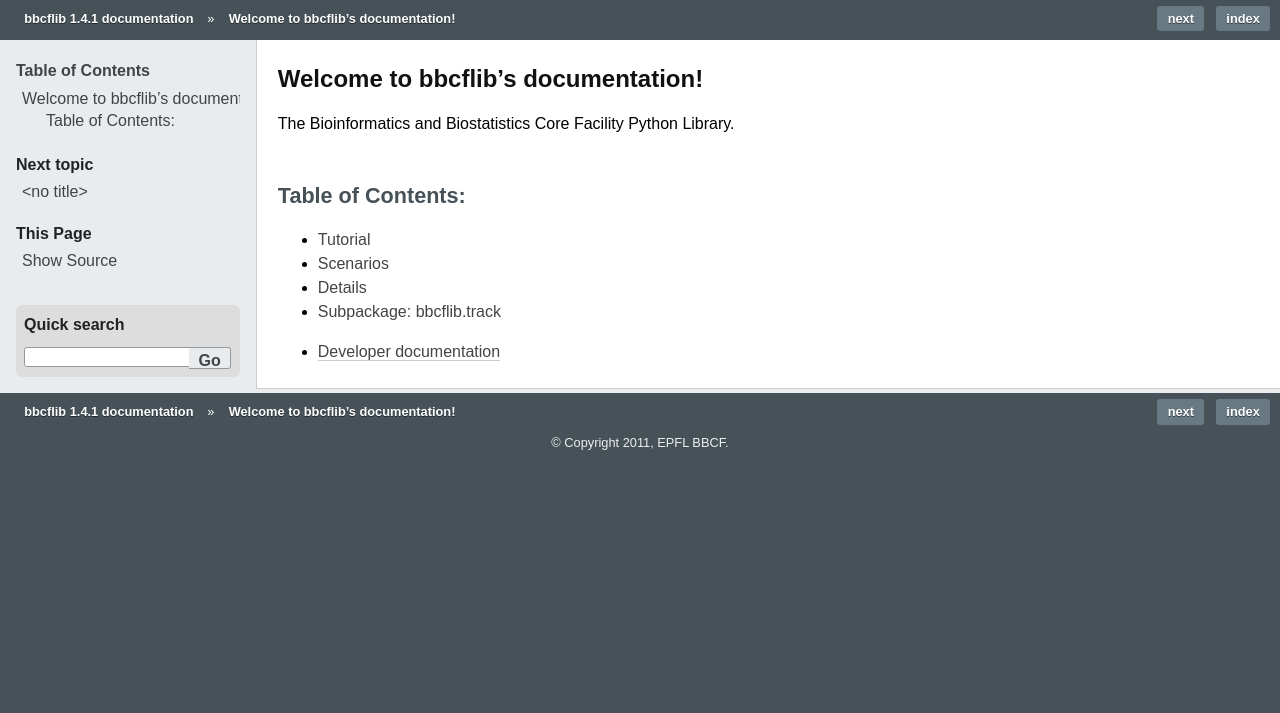
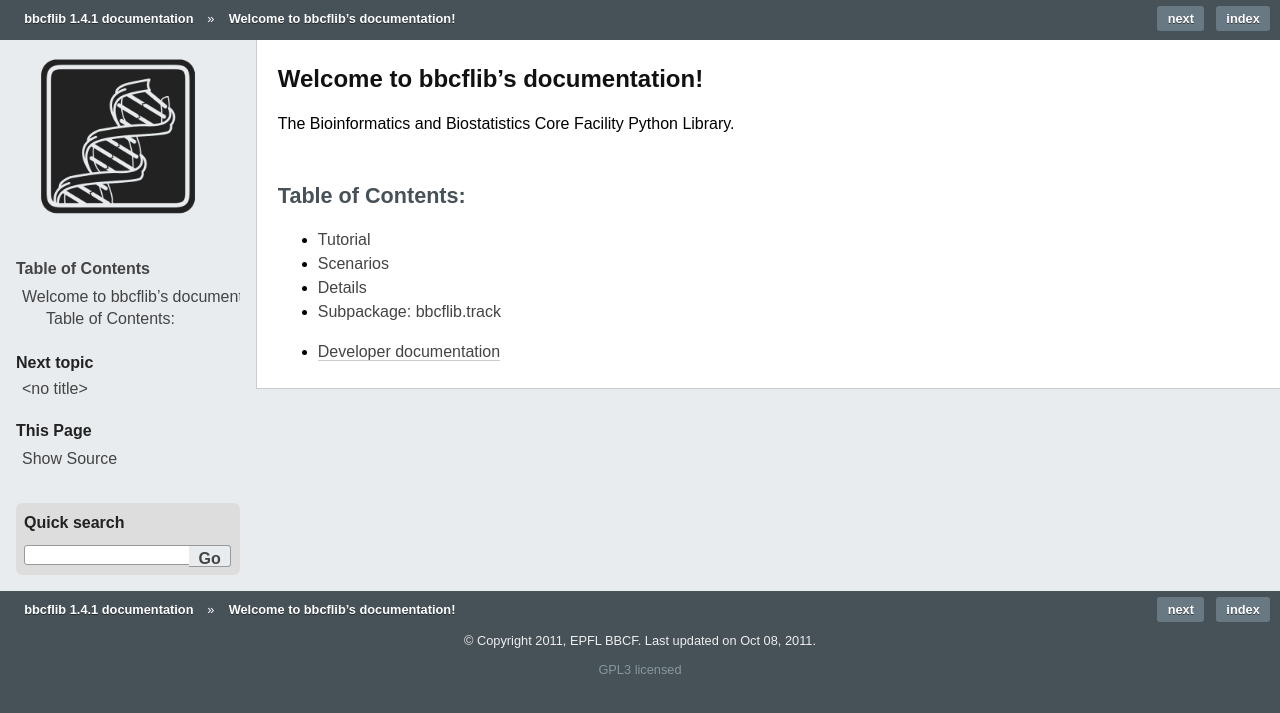
Before and after one commit to bbcf/bbcflib, a Sphinx documentation site: the page built from doc/index.rst, in a window 1280 px wide. Shown: the top 713 px of the page. Built offline with Sphinx 7.4.7, drawn with Linux system fonts in a browser that asks for light colours; formulas are drawn with MathJax 3.

Commit message:
Updating the documentation of the python projects. Added a different logo to each of the documentations so that one can tell them apart easily. Copyright banner up to date everywhere. License in the footer everywhere.

```diff
--- a/doc/conf.py
+++ b/doc/conf.py
@@ -1,7 +1,4 @@
 # -*- coding: utf-8 -*-
-#
-# bbcflib documentation build configuration file, created by
-# sphinx-quickstart on Thu Dec 30 13:36:42 2010.
 #
 # This file is execfile()d with the current directory set to its containing dir.
 #
@@ -28,7 +25,7 @@
 extensions = ['sphinx.ext.autodoc', 'sphinx.ext.doctest', 'sphinx.ext.intersphinx', 'sphinx.ext.todo', 'sphinx.ext.coverage', 'sphinx.ext.pngmath', 'sphinx.ext.ifconfig', 'sphinx.ext.viewcode']
 
 # Add any paths that contain templates here, relative to this directory.
-templates_path = ['_templates']
+templates_path = ['templates']
 
 # The suffix of source filenames.
 source_suffix = '.rst'
@@ -99,7 +96,7 @@
 #html_theme_options = {}
 
 # Add any paths that contain custom themes here, relative to this directory.
-html_theme_path = ["themes", ]
+html_theme_path = ["themes"]
 
 # The name for this set of Sphinx documents.  If None, it defaults to
 # "<project> v<release> documentation".
@@ -110,12 +107,12 @@
 
 # The name of an image file (relative to this directory) to place at the top
 # of the sidebar.
-#html_logo = None
+html_logo = 'logo.png'
 
 # The name of an image file (within the static path) to use as favicon of the
 # docs.  This file should be a Windows icon file (.ico) being 16x16 or 32x32
 # pixels large.
-#html_favicon = None
+html_favicon = 'logo.png'
 
 # Add any paths that contain custom static files (such as style sheets) here,
 # relative to this directory. They are copied after the builtin static files,
@@ -124,7 +121,7 @@
 
 # If not '', a 'Last updated on:' timestamp is inserted at every page bottom,
 # using the given strftime format.
-#html_last_updated_fmt = '%b %d, %Y'
+html_last_updated_fmt = '%b %d, %Y'
 
 # If true, SmartyPants will be used to convert quotes and dashes to
 # typographically correct entities.
--- /dev/null
+++ b/doc/templates/layout.html
@@ -0,0 +1,20 @@
+{% extends '!layout.html' %}
+
+{%- block footer %}
+    <div class="footer">
+    {%- if show_copyright %}
+      {%- if hasdoc('copyright') %}
+        {% trans path=pathto('copyright'), copyright=copyright|e %}&copy; <a href="{{ path }}">Copyright</a> {{ copyright }}.{% endtrans %}
+      {%- else %}
+        {% trans copyright=copyright|e %}&copy; Copyright {{ copyright }}.{% endtrans %}
+      {%- endif %}
+    {%- endif %}
+    {%- if last_updated %}
+      {% trans last_updated=last_updated|e %}Last updated on {{ last_updated }}.{% endtrans %}
+    {%- endif %}
+    {%- if show_sphinx %}
+      {% trans sphinx_version=sphinx_version|e %}Created using <a href="http://sphinx.pocoo.org/">Sphinx</a> {{ sphinx_version }}.{% endtrans %}
+    {%- endif %}
+    <a href="http://www.gnu.org/licenses/gpl-3.0.txt"><p>GPL3 licensed</p></a>
+    </div>
+{%- endblock %}
```
Also changed, not shown: doc/logo.png (added), 1 other file.
